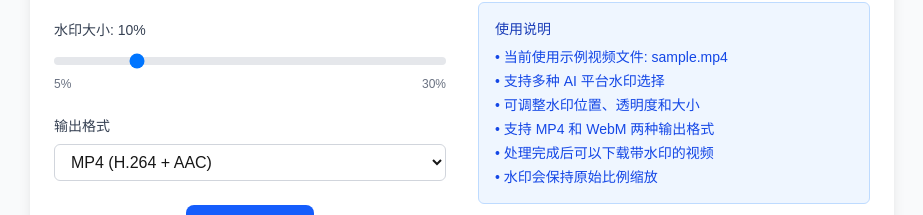
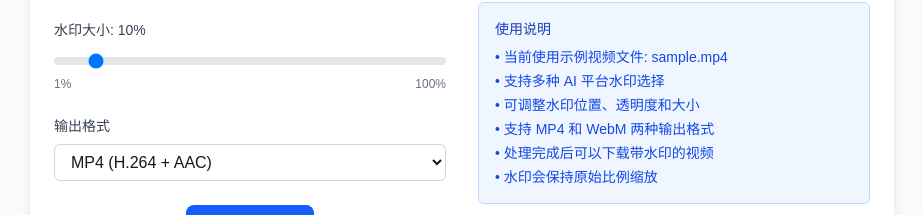
Before and after one commit to atChaoLong/ffmpeg-on-vercel-test, a Next.js app: page /watermark-test in a window 1280 px wide. Shown: the part 370-585 px from the top of the page, without its empty margins (178-1101 px from the left). Built offline with nearby package versions, Linux system fonts and the light colour scheme.

Commit message:
add: watermark size

```diff
--- a/app/watermark-test/page.tsx
+++ b/app/watermark-test/page.tsx
@@ -160,18 +160,26 @@ export default function WatermarkTestPage() {
                 </label>
                 <input
                   type="range"
-                  min="0.05"
-                  max="0.3"
-                  step="0.05"
+                  min="0.01"
+                  max="1.0"
+                  step="0.01"
                   value={scale}
                   onChange={(e) => setScale(e.target.value)}
                   className="w-full h-2 bg-gray-200 rounded-lg appearance-none cursor-pointer"
                   disabled={isProcessing}
                 />
                 <div className="flex justify-between text-xs text-gray-500 mt-1">
-                  <span>5%</span>
-                  <span>30%</span>
+                  <span>1%</span>
+                  <span>100%</span>
                 </div>
+                {/* 大小警告提示 */}
+                {parseFloat(scale) > 0.5 && (
+                  <div className="mt-2 p-2 bg-yellow-50 border border-yellow-200 rounded-md">
+                    <p className="text-xs text-yellow-700">
+                      ⚠️ 水印过大可能遮挡视频主要内容，建议控制在 50% 以下
+                    </p>
+                  </div>
+                )}
               </div>
 
               {/* 格式选择 */}
```
